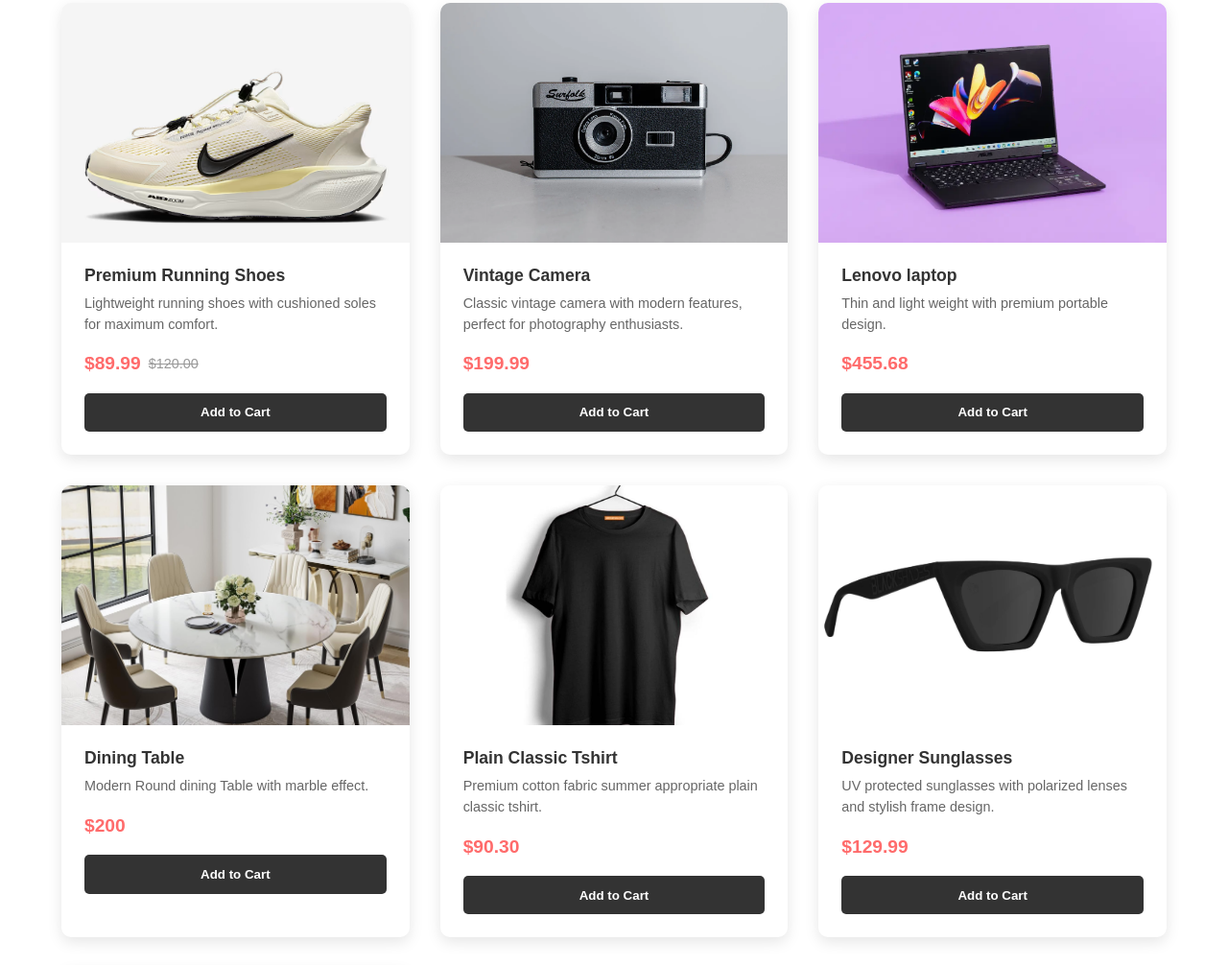
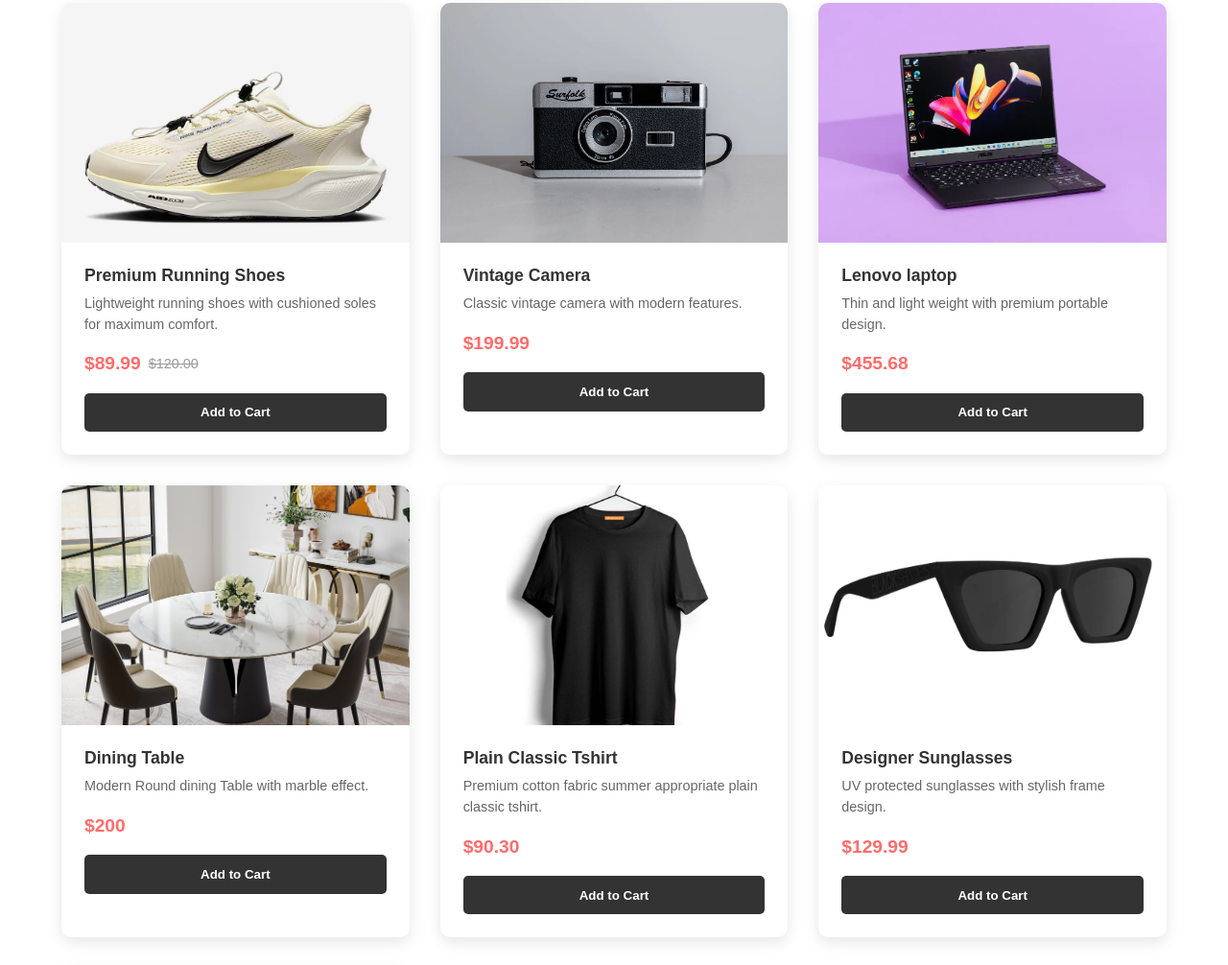
Before and after one commit to Anuska220/ShopEasy, a plain HTML site: page products.html in a window 1280 px wide. Shown: the part 178-1184 px from the top of the page at 96% size. Drawn offline with Linux system fonts and the light colour scheme.

Commit message:
Update products.html

```diff
--- a/products.html
+++ b/products.html
@@ -51,8 +51,7 @@
 					<div class="product-details">
 						<h3 class="product-title">Vintage Camera</h3>
 						<p class="product-description">
-							Classic vintage camera with modern features, perfect
-							for photography enthusiasts.
+							Classic vintage camera with modern features.
 						</p>
 						<div class="product-price">
 							<span class="current-price">$199.99</span>
@@ -124,8 +123,7 @@
 					<div class="product-details">
 						<h3 class="product-title">Designer Sunglasses</h3>
 						<p class="product-description">
-							UV protected sunglasses with polarized lenses and
-							stylish frame design.
+							UV protected sunglasses with stylish frame design.
 						</p>
 						<div class="product-price">
 							<span class="current-price">$129.99</span>
```
